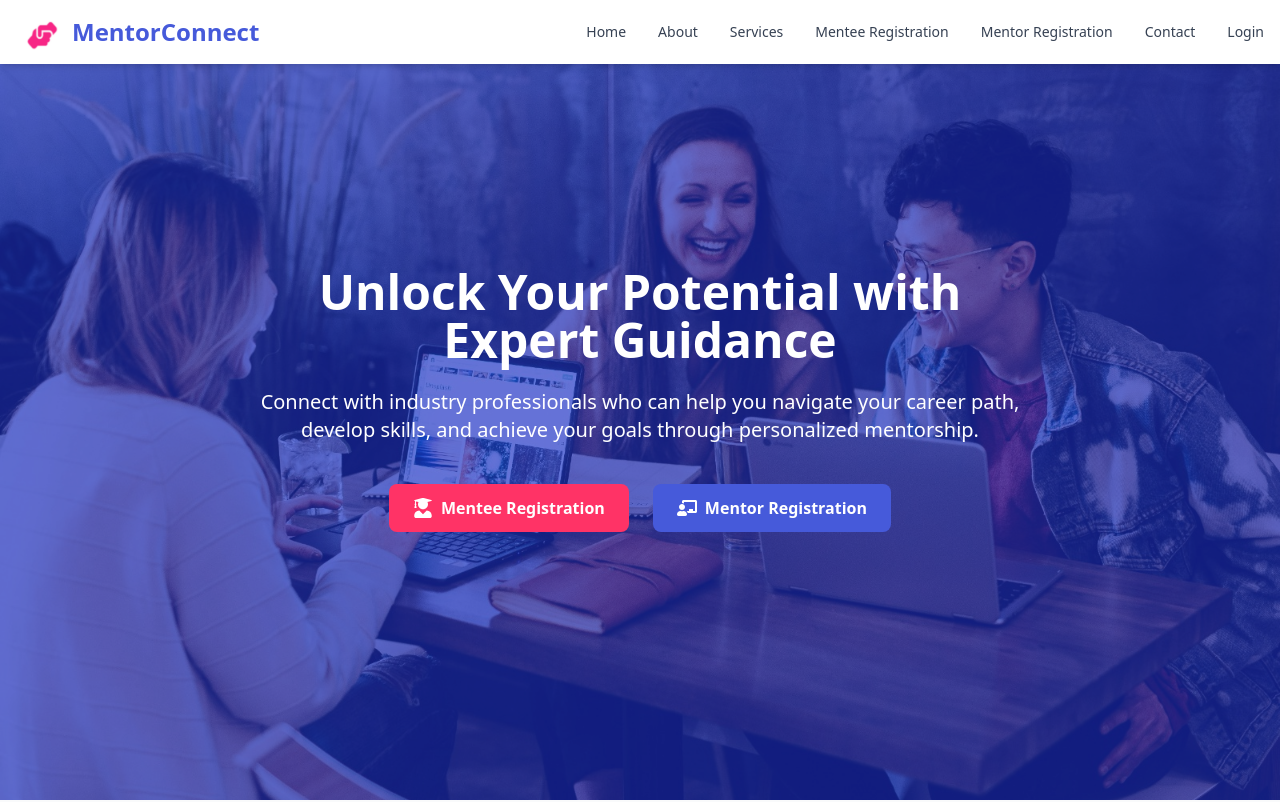
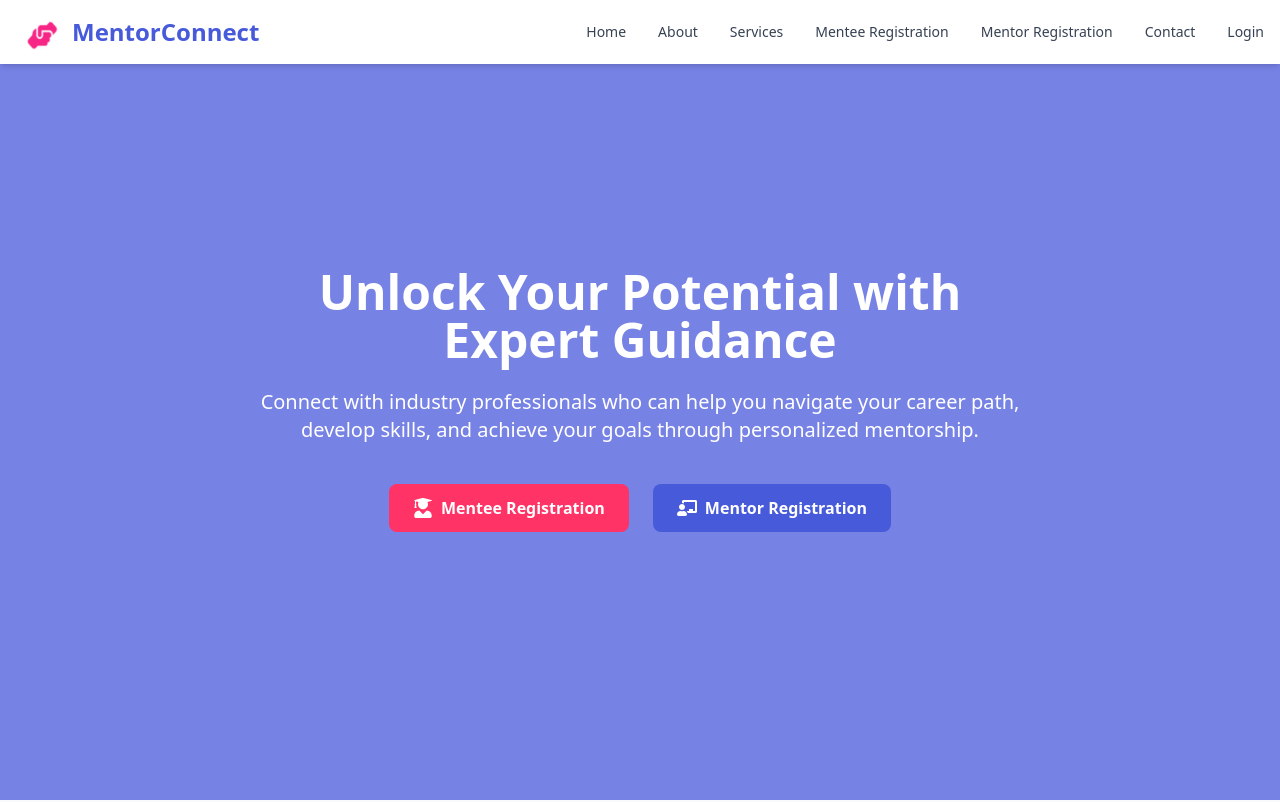
Before and after one commit to SMTECHSERVICES/mentorbiz-frontend, a React (Vite) app: page / in a window 1280 px wide. Shown: the top 802 px of the page. Built offline with nearby package versions, Linux system fonts and the light colour scheme.

Commit message:
Update section

```diff
--- a/src/pages/Home.jsx
+++ b/src/pages/Home.jsx
@@ -43,7 +43,7 @@
 import { Link } from "react-router-dom";
 import { FaUserGraduate, FaChalkboardTeacher } from "react-icons/fa";
 import About from "./About";
-import hero from '/images/home.jpeg'
+// import hero from '/images/home.jpeg'
 import WhyChooseUs from "../components/WhyChooseUs";
 import Services from "./Services";
 
@@ -53,7 +53,7 @@ const Home = () => {
     <section
 
       className="bg-cover bg-center bg-no-repeat relative h-screen flex items-center"
-      style={{ backgroundImage: `url(${hero})` }}
+      // style={{ backgroundImage: `url(${hero})` }}
     >
       {/* Overlay */}
       <div className="absolute inset-0 bg-[#1D2FD4]/60 bg-opacity-90"></div>
```
